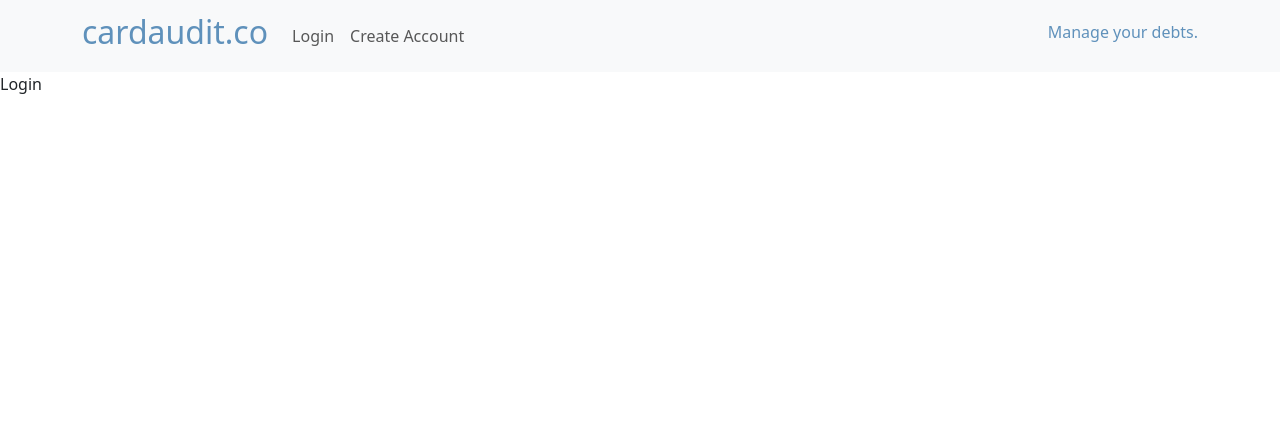
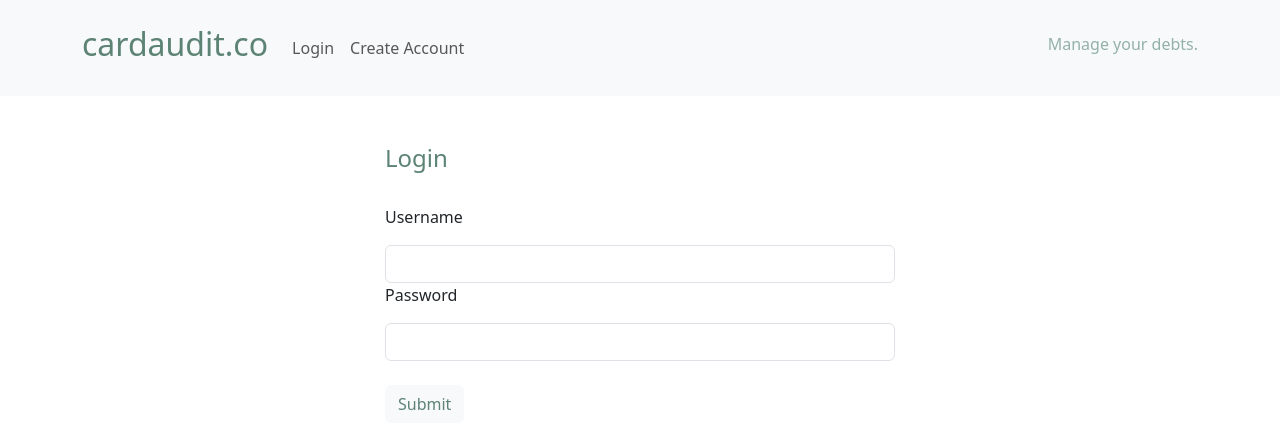
Before and after one commit to shortxmas/CardAudit2, a React (Vite) app: page /login in a window 1280 px wide. Shown: the top 448 px of the page. Built offline with nearby package versions, Linux system fonts and the light colour scheme.

Commit message:
login and create account form components made

```diff
--- /dev/null
+++ b/src/components/LoginForm.tsx
@@ -0,0 +1,48 @@
+export function LoginForm()
+{
+    let primaryColor = '#5C8374';
+
+
+    return(
+
+
+        <>
+
+            <div className="container p-5">
+                <div className="row justify-content-center">
+                    <div className="col-12 col-lg-6 ">
+                        <h4 style={{color:primaryColor}}>
+                            Login
+                        </h4>
+                        <br></br>
+                        <form>
+                            <div>
+                                <div id="username">
+                                    <p>Username</p>
+                                    <div className="input-group">
+                                        <input type="text" className="form-control" required></input>
+
+                                    </div>
+                                </div>
+                                <div id="password">
+                                    <p>Password</p>
+                                    <div className="input-group">
+                                        <input type="text" className="form-control" required></input>
+
+                                    </div>
+                                </div>
+                                <br></br>
+
+                                <button type="button" className="btn btn-light" style={{color:primaryColor}}>Submit</button>
+
+
+                            </div>
+                        </form>
+                    </div>
+                </div>
+            </div>
+
+
+        </>
+    )
+}
--- a/src/components/Navbar.tsx
+++ b/src/components/Navbar.tsx
@@ -4,22 +4,24 @@ import { Login } from "../views/Login";
 import { CreateAccount } from "../views/CreateAccount";
 
 
+
 export function Navbar()
 {
-
+  let primaryColor = '#5C8374';
+  let secondaryColor = '#93B1A6';
 
   return (
     <>
 
     <BrowserRouter>
-        <div className="navbar navbar-expand-lg navbar-light  bg-light">
+        <div className="navbar navbar-expand-lg navbar-light  bg-light" style={{padding:'20px'}}>
             <div className="container">
 
-                <a className="navbar-brand" style={{color:'#5f91bb',}}>
+                <a className="navbar-brand">
 
-                    <Link to="/" style={{ textDecoration: 'none' }}>
+                    <Link to="/" style={{ textDecoration: 'none'}}>
                         <a className="nav-link">
-                            <h2 style={{color:'#5f91bb'}}>
+                            <h2 style={{color:primaryColor}}>
                                 cardaudit.co
                             </h2>
                         </a>
@@ -56,7 +58,7 @@ export function Navbar()
                 </div>
 
 
-                <span className="navbar-text" style={{color:'#5f91bb',display:'inline'}}>
+                <span className="navbar-text" style={{color:secondaryColor,display:'inline'}}>
                     <h6>
                     Manage your debts.
                     </h6>
--- a/src/views/Login.tsx
+++ b/src/views/Login.tsx
@@ -1,3 +1,5 @@
+import { LoginForm } from "../components/LoginForm"
+
 export function Login()
 {
     return(
@@ -5,7 +7,7 @@ export function Login()
 
         <>
             <div>
-                Login
+                <LoginForm/>
             </div>
 
         </>
```
Also changed, not shown: src/components/CreateAccountForm.tsx (added).
